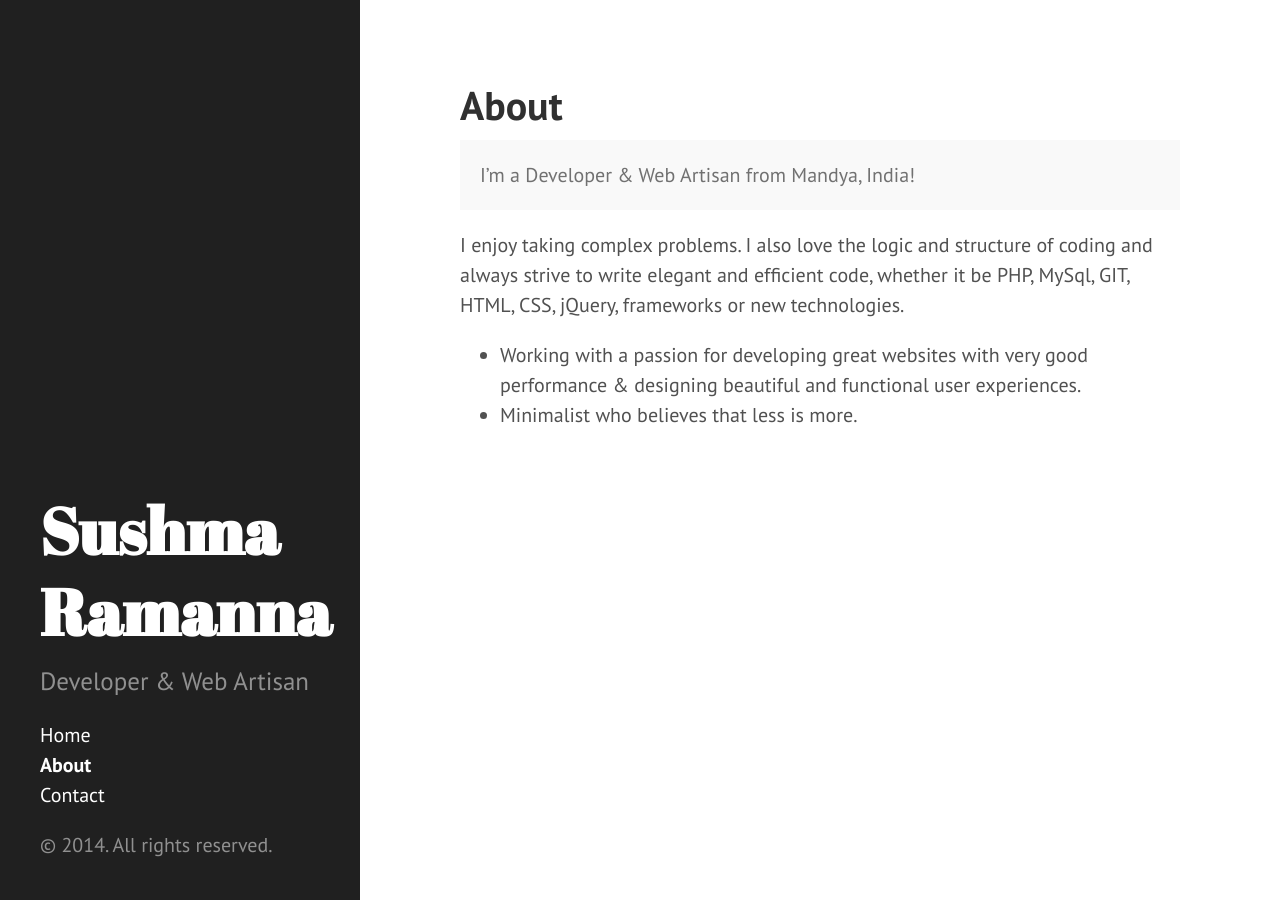
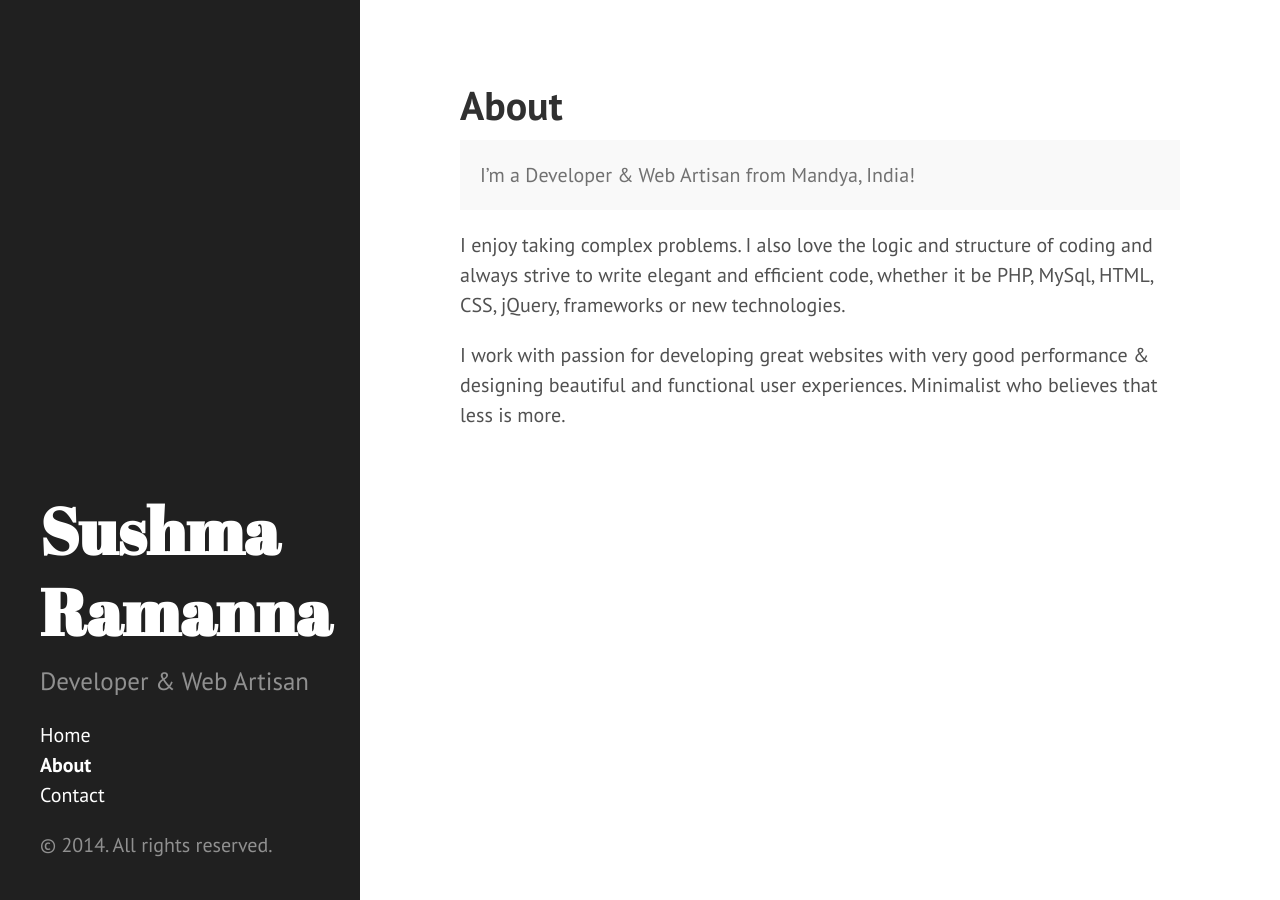
Before and after one commit to sushma-r/sushma-r.github.io, a Jekyll site: the page built from about.md, in a window 1280 px wide. Built offline with Jekyll 4.4.1, drawn with Linux system fonts in a browser that asks for light colours; Markdown is read by kramdown in place of the engine named in the settings.

Commit message:
added and imgs

```diff
--- a/about.md
+++ b/about.md
@@ -7,10 +7,10 @@ title: About
   I’m a Developer & Web Artisan from Mandya, India!
 </p>
 
- I enjoy taking complex problems. I also love the logic and structure of coding and always strive to write elegant and efficient code, whether it be PHP, MySql, GIT, HTML, CSS, jQuery, frameworks or new technologies.
+ I enjoy taking complex problems. I also love the logic and structure of coding and always strive to write elegant and efficient code, whether it be PHP, MySql, HTML, CSS, jQuery, frameworks or new technologies.
 
-*  Working with a passion for developing great websites with very good performance & designing beautiful and functional user experiences.
-*  Minimalist who believes that less is more.
+ I work with passion for developing great websites with very good performance & designing beautiful and functional user experiences.
+ Minimalist who believes that less is more.
 
 <!-- Learn more and contribute on [GitHub](https://github.com/poole).
 
```
Also changed, not shown: public/contact.md (+2 -2 lines), public/linkedin.jpg (added), public/twitter.jpg (added).
